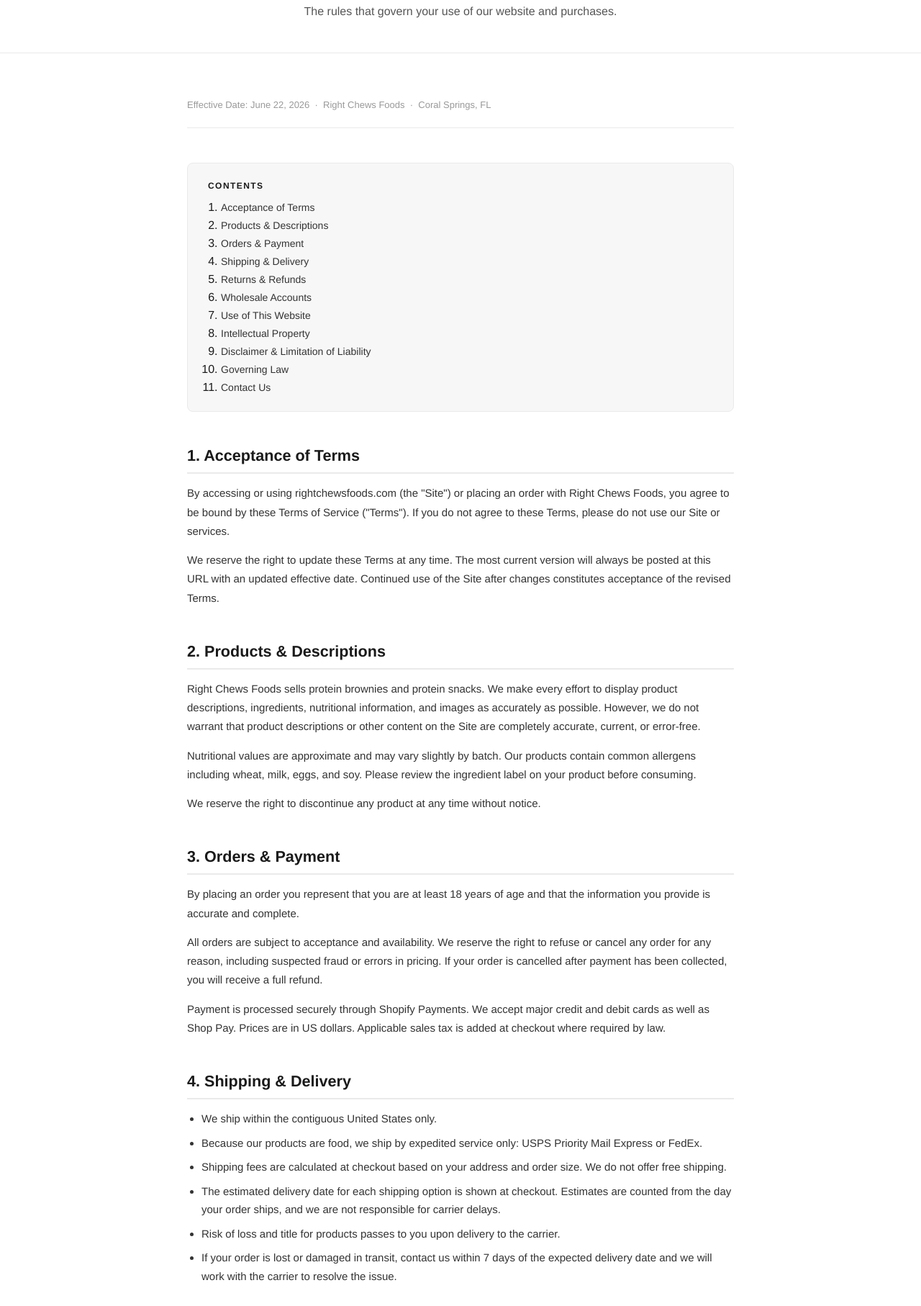
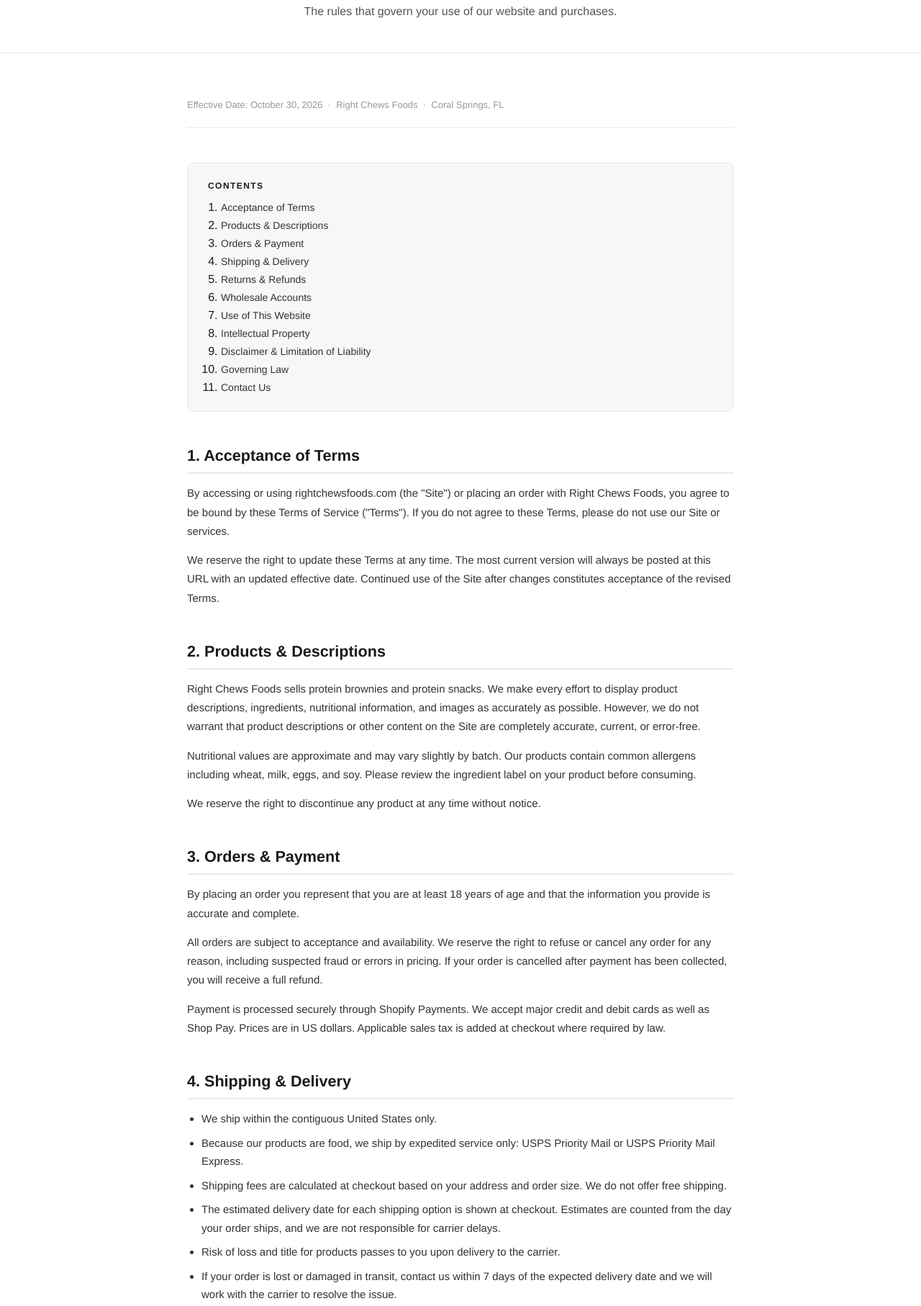
Before and after one commit to samirawad24/rightchewsfoods, a plain HTML site: page terms.html in a window 1280 px wide. Shown: the part 273-2087 px from the top of the page at 72% size. Drawn offline with Linux system fonts and the light colour scheme.

Commit message:
Update Terms shipping services to USPS Priority Mail and Express
Co-Authored-By: Claude Opus 5.5 <noreply@anthropic.com>
Claude-Session: https://claude.ai/code/session_01Nu9U85EQDFq4nsBtE9FQRm

```diff
--- a/terms.html
+++ b/terms.html
@@ -111,7 +111,7 @@
     <div class="container">
       <div class="legal-body animate-in">
 
-        <p class="legal-meta">Effective Date: June 22, 2026 &nbsp;·&nbsp; Right Chews Foods &nbsp;·&nbsp; Coral Springs, FL</p>
+        <p class="legal-meta">Effective Date: October 30, 2026 &nbsp;·&nbsp; Right Chews Foods &nbsp;·&nbsp; Coral Springs, FL</p>
 
         <!-- TOC -->
         <div class="legal-toc">
@@ -159,7 +159,7 @@
           <h2>4. Shipping &amp; Delivery</h2>
           <ul>
             <li>We ship within the contiguous United States only.</li>
-            <li>Because our products are food, we ship by expedited service only: USPS Priority Mail Express or FedEx.</li>
+            <li>Because our products are food, we ship by expedited service only: USPS Priority Mail or USPS Priority Mail Express.</li>
             <li>Shipping fees are calculated at checkout based on your address and order size. We do not offer free shipping.</li>
             <li>The estimated delivery date for each shipping option is shown at checkout. Estimates are counted from the day your order ships, and we are not responsible for carrier delays.</li>
             <li>Risk of loss and title for products passes to you upon delivery to the carrier.</li>
```
